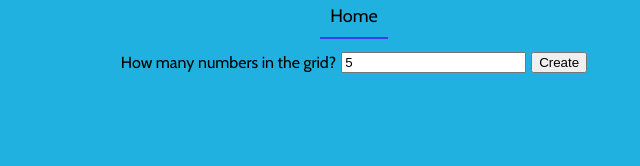
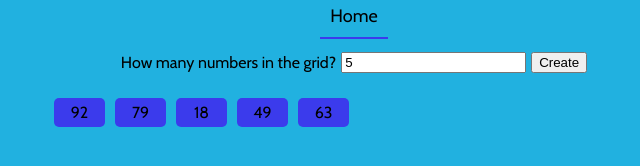
Before and after one commit to SnydenHjelm2/DDU2-Projekt, a plain HTML site: page sites/addUpTo.html in a window 1280 px wide. Both pictures are taken after typing "5" into the empty fields and a click on the button "Create". Shown: the whole page, without its empty margins (286-926 px from the left). Drawn offline with Linux system fonts and the light colour scheme.

Commit message:
Generera och skriva ut siffror
Jag kodade funktionen som genererar och skriver ut de olika cellerna med siffror på sidan. Jag kodade även en funktion som rensar "tabellen" så att nya siffror kan skapas.

Jag löste även de eventListeners som krävs för att knappen och inputen ska funka att generera nya nummer med.

```diff
--- a/scripts/common.js
+++ b/scripts/common.js
@@ -1,3 +1,10 @@
+function clearTable() {
+    let allCells = document.querySelectorAll(".cell");
+    for (let cell of allCells) {
+        cell.remove();
+    }
+}
+
 function createControls() {
     let message = document.createElement("p");
     let input = document.createElement("input");
@@ -28,7 +35,16 @@ function createHomeLink() {
     homeDiv.appendChild(home);
 }
 
+function generateNumbers(amount) {
+    for (i=0; i<amount; i++) {
+        let randomNum = Math.floor(Math.random() * 100);
 
+        let newNum = document.createElement("div");
+        newNum.classList.add("cell");
+        newNum.textContent = randomNum;
+        tableDiv.appendChild(newNum);
+    }
+}
 
 const homeDiv = document.querySelector("#homeDiv");
 const controlsDiv = document.querySelector("#grid-controls");
@@ -36,3 +52,16 @@ const tableDiv = document.querySelector("#table");
 
 createHomeLink();
 let controls = createControls();
+generateNumbers(95);
+
+controls.buttonSelector.addEventListener("click", function() {
+    clearTable();
+    generateNumbers(controls.inputSelector.value);
+});
+
+controls.inputSelector.addEventListener("keypress", (e) => {
+    if (e.key === "Enter") {
+        clearTable();
+        generateNumbers(controls.inputSelector.value);
+    }
+})
--- a/styles/common.css
+++ b/styles/common.css
@@ -7,6 +7,14 @@
 body {
     background-color: var(--bg);
     margin: 0;
+    font-family: main;
+}
+
+.cell {
+    background-color: var(--hover-color);
+    text-align: center;
+    border-radius: 5px;
+    padding: 5px;
 }
 
 #grid-controls {
@@ -24,7 +32,7 @@ body {
 }
 
 #home {
-    font: 18px main;
+    font-size: 18px;
     text-decoration: none;
     padding: 10px;
     color: black;
@@ -37,5 +45,13 @@ body {
 }
 
 #message {
-    font: 16px main;
+    font-size: 16px;
 }
+
+#table {
+    display: grid;
+    grid-template-columns: repeat(10, 1fr);
+    gap: 10px;
+    max-width: 600px;
+    margin: auto;
+}
```
